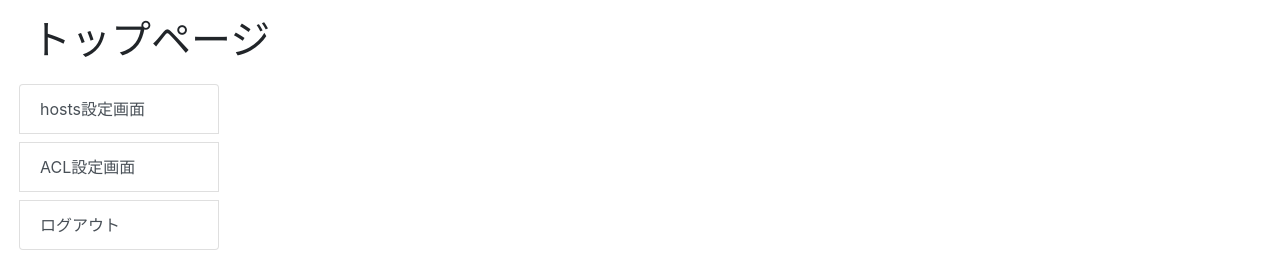
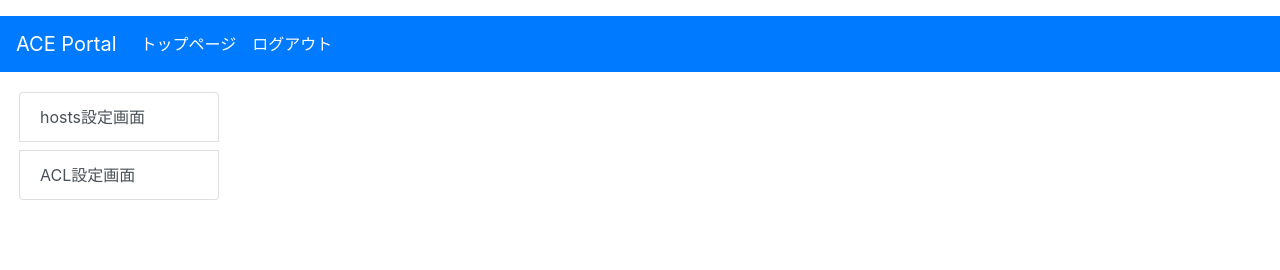
Before and after one commit to KokiNoguchi/ACE_WebApp, a website: page src/index.html in a window 1280 px wide. Drawn offline with nearby package versions, Linux system fonts and the light colour scheme.

Commit message:
Update index.html

```diff
--- a/src/index.html
+++ b/src/index.html
@@ -9,13 +9,29 @@
     <!-- Bootstrap CSS -->
     <link rel="stylesheet" href="https://stackpath.bootstrapcdn.com/bootstrap/4.3.1/css/bootstrap.min.css" integrity="sha384-ggOyR0iXCbMQv3Xipma34MD+dH/1fQ784/j6cY/iJTQUOhcWr7x9JvoRxT2MZw1T" crossorigin="anonymous">
   </head>
+  <nav class="navbar navbar-expand-sm navbar-dark bg-primary mt-3 mb-3">
+    <button class="navbar-toggler" type="button" data-toggle="collapse" data-target="#navbarNav4" aria-controls="navbarNav4" aria-expanded="false" aria-label="Toggle navigation">
+        <span class="navbar-toggler-icon"></span>
+    </button>
+    <a class="navbar-brand" href="index.html">ACE Portal</a>
+    <div class="collapse navbar-collapse">
+        <ul class="navbar-nav">
+            <li class="nav-item active">
+                <a class="nav-link" href="index.html">トップページ</a>
+            </li>
+            <li class="nav-item active">
+                <a class="nav-link" href="/logout">ログアウト</a>
+            </li>
+        </ul>
+    </div>
+  </nav>
   <body>
+
       <div class="container-fluid">
-      <h1 class="m-3">トップページ</h1>
+
       <div class="list-group">
           <a href="hosts_jotform.html" class="m-1 list-group-item list-group-item-action" style="width: 200px;">hosts設定画面</a>
           <a href="acl_jotform.html" class="m-1 list-group-item list-group-item-action" style="width: 200px;">ACL設定画面</a>
-          <a href="/.auth/logout?post_logout_redirect_uri=https://www.google.co.jp/" class="m-1 list-group-item list-group-item-action" style="width: 200px;">ログアウト</a>
       </div>
     </div>
     <!-- Optional JavaScript -->
```
